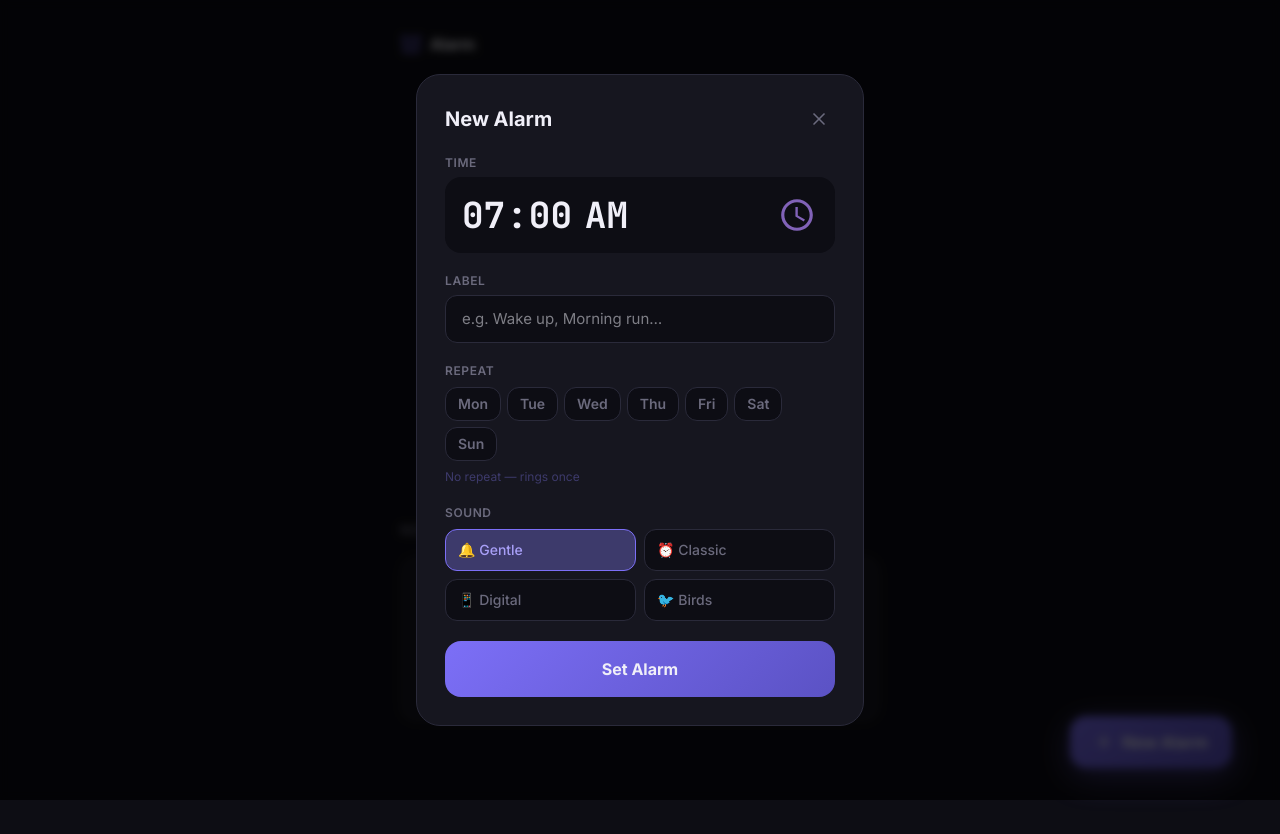
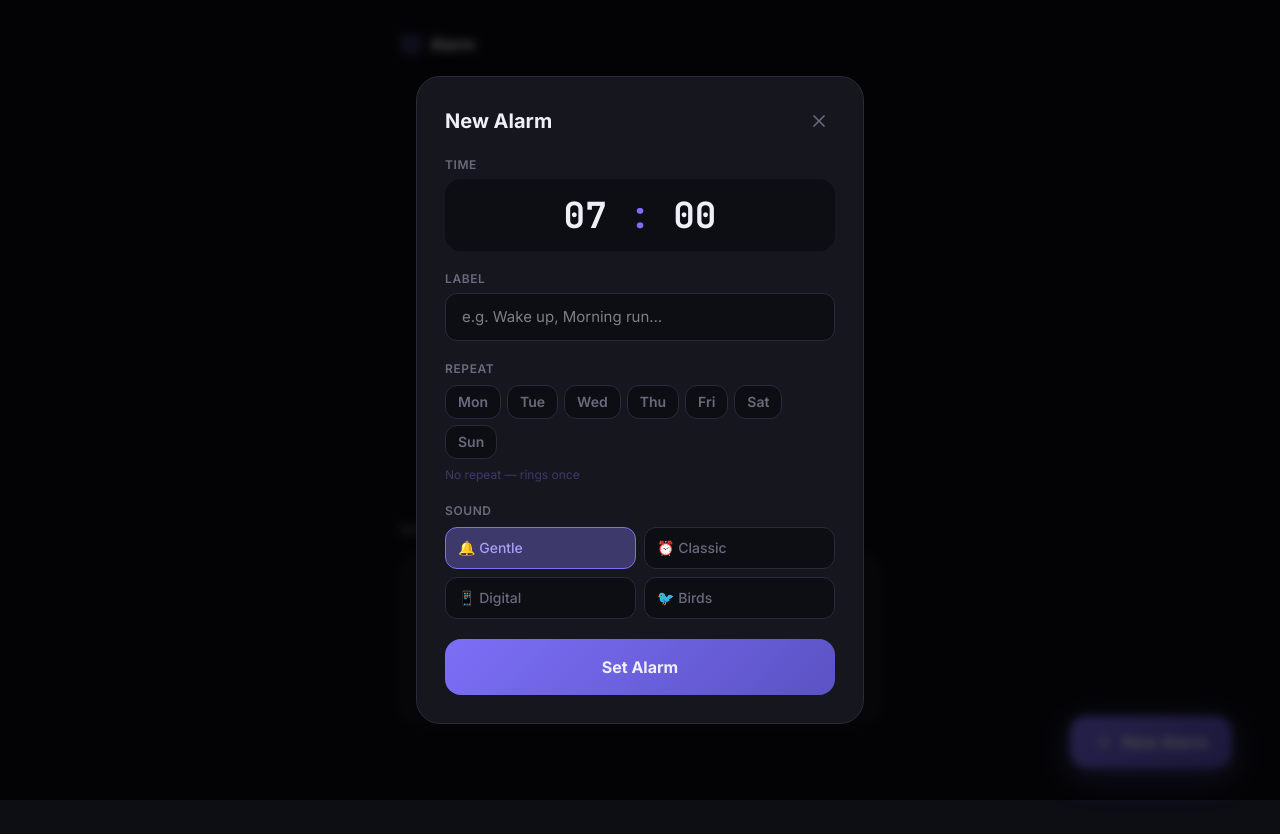
Before and after one commit to PaulAkarsanaDevara/alarm-app, a React (Vite) app: page / in a window 1280 px wide. Both pictures are taken after a click on the button "New Alarm". Built offline with nearby package versions, Linux system fonts and the light colour scheme.

Commit message:
fix: replace time input with custom 24h number picker

```diff
--- a/src/components/AlarmModal.tsx
+++ b/src/components/AlarmModal.tsx
@@ -80,18 +80,43 @@ export default function AlarmModal() {
           <label className="text-xs font-semibold uppercase tracking-wider" style={{ color: '#6B6A7D' }}>
             Time
           </label>
-          <input
-            type="time"
-            value={time}
-            onChange={e => setTime(e.target.value)}
-            className="w-full text-4xl text-center font-bold rounded-2xl px-4 py-4 border-none outline-none"
-            style={{
-              fontFamily: "'JetBrains Mono', monospace",
-              background: '#0D0D14',
-              color: '#F0EFF8',
-              colorScheme: 'dark',
-            }}
-          />
+          <div
+            className="flex items-center justify-center rounded-2xl px-4 py-4 gap-1"
+            style={{ background: '#0D0D14' }}
+          >
+            <input
+              type="number"
+              min={0}
+              max={23}
+              value={time.split(':')[0]}
+              onChange={e => {
+                const h = Math.min(23, Math.max(0, parseInt(e.target.value) || 0))
+                setTime(`${String(h).padStart(2, '0')}:${time.split(':')[1]}`)
+              }}
+              onFocus={e => e.target.select()}
+              className="w-20 text-4xl text-center font-bold bg-transparent border-none outline-none"
+              style={{ fontFamily: "'JetBrains Mono', monospace", color: '#F0EFF8' }}
+            />
+            <span
+              className="text-4xl font-bold select-none"
+              style={{ fontFamily: "'JetBrains Mono', monospace", color: '#7C6FF7' }}
+            >
+              :
+            </span>
+            <input
+              type="number"
+              min={0}
+              max={59}
+              value={time.split(':')[1]}
+              onChange={e => {
+                const m = Math.min(59, Math.max(0, parseInt(e.target.value) || 0))
+                setTime(`${time.split(':')[0]}:${String(m).padStart(2, '0')}`)
+              }}
+              onFocus={e => e.target.select()}
+              className="w-20 text-4xl text-center font-bold bg-transparent border-none outline-none"
+              style={{ fontFamily: "'JetBrains Mono', monospace", color: '#F0EFF8' }}
+            />
+          </div>
         </div>
 
         {/* Label */}
--- a/src/index.css
+++ b/src/index.css
@@ -31,9 +31,13 @@ html, body {
   50% { opacity: 1; transform: scale(1.05); }
 }
 
-input[type='time']::-webkit-calendar-picker-indicator {
-  filter: invert(60%) sepia(40%) saturate(600%) hue-rotate(220deg);
-  cursor: pointer;
+input[type='number']::-webkit-outer-spin-button,
+input[type='number']::-webkit-inner-spin-button {
+  -webkit-appearance: none;
+  margin: 0;
+}
+input[type='number'] {
+  -moz-appearance: textfield;
 }
 
 ::-webkit-scrollbar {
```
